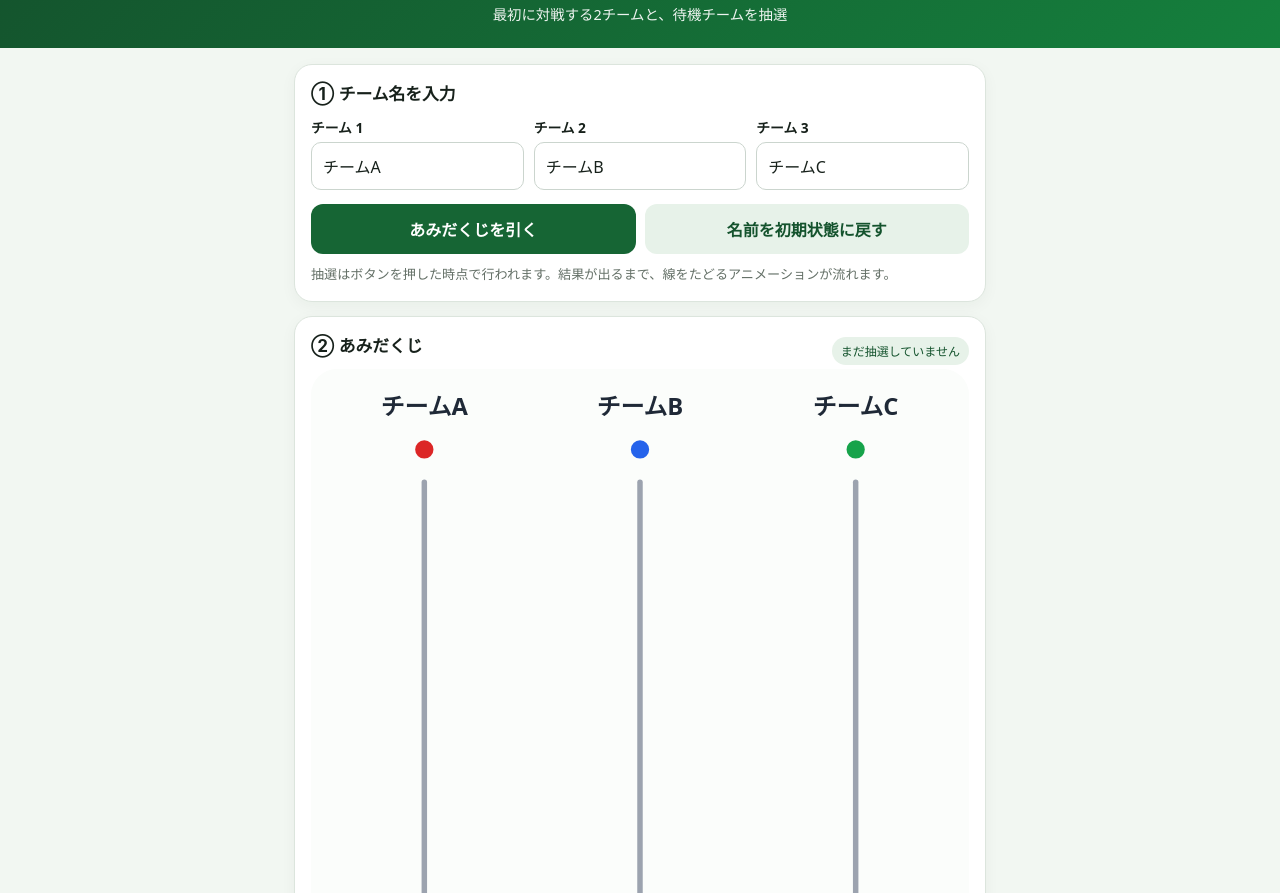
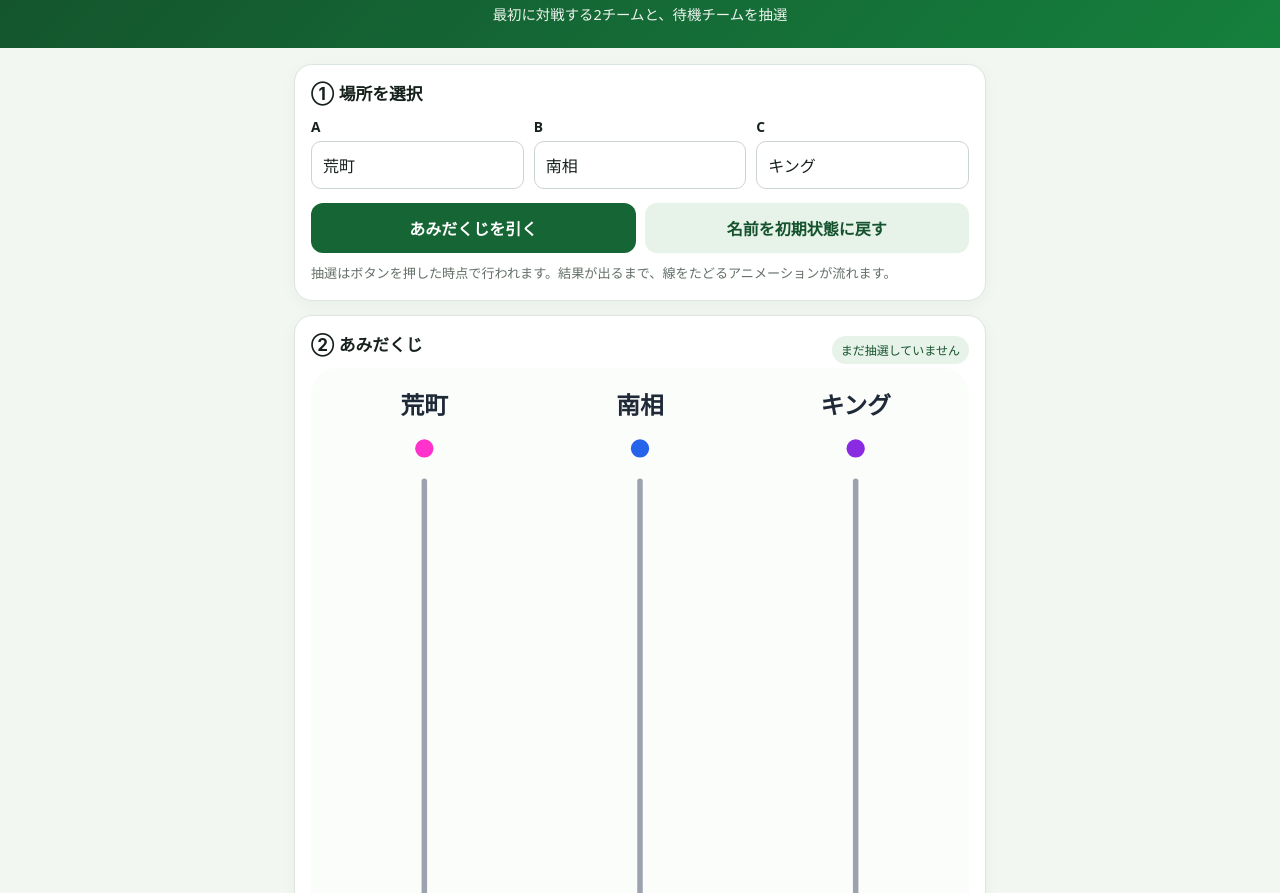
Before and after one commit to tsucallagon/tomoe-amida, a plain HTML site: page index.html in a window 1280 px wide. Shown: the part 59-952 px from the top of the page. Drawn offline with Linux system fonts and the light colour scheme.

Commit message:
初期値や結果の並びを変えてみた

```diff
--- a/app.js
+++ b/app.js
@@ -21,7 +21,7 @@
   function getNames() {
     return [0,1,2].map(i => {
       const value = document.getElementById("team"+i).value.trim();
-      return value || `チーム${["A","B","C"][i]}`;
+      return value || `${["ピンク","青","紫"][i]}`;
     });
   }
   function shuffle(a) {
@@ -70,16 +70,24 @@
     // Top labels
     names.forEach((name,i) => {
       svg.appendChild(el("text",{x:X[i],y:25,"text-anchor":"middle","font-size":name.length>7?11:13,"font-weight":700,fill:"#1f2937"},name.length>9?name.slice(0,9)+"…":name));
-      svg.appendChild(el("circle",{cx:X[i],cy:44,r:5,fill:["#dc2626","#2563eb","#16a34a"][i]}));
+      // svg.appendChild(el("circle",{cx:X[i],cy:44,r:5,fill:["#dc2626","#2563eb","#16a34a"][i]}));
+      svg.appendChild(el("circle",{cx:X[i],cy:44,r:5,fill:["#ff33cc","#2563eb","#8a2be2"][i]}));
     });
     X.forEach(x => svg.appendChild(el("line",{x1:x,y1:TOP,x2:x,y2:BOTTOM,stroke:"#9ca3af","stroke-width":3,"stroke-linecap":"round"})));
     rungs.forEach(r => {
       svg.appendChild(el("line",{x1:X[r.pair],y1:r.y,x2:X[r.pair+1],y2:r.y,stroke:"#4b5563","stroke-width":4,"stroke-linecap":"round"}));
     });
-    [0,1,2].forEach(i => {
-      svg.appendChild(el("text",{x:X[i],y:394,"text-anchor":"middle","font-size":12,"font-weight":700,fill:"#374151"},`くじ ${i+1}`));
-      svg.appendChild(el("circle",{cx:X[i],cy:412,r:5,fill:"#d1d5db"}));
-    });
+    //[0,1,2].forEach(i => {
+    //  svg.appendChild(el("text",{x:X[i],y:394,"text-anchor":"middle","font-size":12,"font-weight":700,fill:"#374151"},`くじ ${i+1}`));
+    //  svg.appendChild(el("circle",{cx:X[i],cy:412,r:5,fill:"#d1d5db"}));
+    //});
+    svg.appendChild(el("text",{x:X[0],y:394,"text-anchor":"middle","font-size":12,"font-weight":700,fill:"#374151"},`左側`));
+    svg.appendChild(el("circle",{cx:X[0],cy:412,r:5,fill:"#d1d5db"}));
+    svg.appendChild(el("text",{x:X[1],y:394,"text-anchor":"middle","font-size":12,"font-weight":700,fill:"#374151"},`待機`));
+    svg.appendChild(el("circle",{cx:X[1],cy:412,r:5,fill:"#d1d5db"}));
+    svg.appendChild(el("text",{x:X[2],y:394,"text-anchor":"middle","font-size":12,"font-weight":700,fill:"#374151"},`右側`));
+    svg.appendChild(el("circle",{cx:X[2],cy:412,r:5,fill:"#d1d5db"}));
+
     if (activePath) {
       svg.appendChild(el("path",{d:activePath,fill:"none",stroke:"#f59e0b","stroke-width":7,"stroke-linecap":"round","stroke-linejoin":"round",opacity:.95}));
     }
@@ -116,7 +124,8 @@
     // A proper amidakuji gives a permutation of three bottom positions.
     const paths = names.map((_,i)=>tracePath(i,rungs));
     drawBase(names,rungs);
-    const colors = ["#dc2626","#2563eb","#16a34a"];
+    //const colors = ["#dc2626","#2563eb","#16a34a"];
+    const colors = ["#ff33cc","#2563eb","#8a2be2"];
     for (let i=0;i<3;i++) {
       const p = tracePath(i,rungs);
       animationStatus.textContent = `${names[i]} の線をたどっています…`;
@@ -126,7 +135,7 @@
     // Use the actual bottom order. The first two lottery positions play; the third waits.
     const bottom = [null,null,null];
     names.forEach((name,i) => { bottom[paths[i].lane] = name; });
-    lastResult = { match: [bottom[0],bottom[1]], waiting: bottom[2], names };
+    lastResult = { match: [bottom[0],bottom[2]], waiting: bottom[1], names };
     document.getElementById("matchA").textContent = lastResult.match[0];
     document.getElementById("matchB").textContent = lastResult.match[1];
     document.getElementById("waitingTeam").textContent = lastResult.waiting;
@@ -151,7 +160,7 @@
   });
   document.getElementById("shareBtn").addEventListener("click",async()=>{
     if (!lastResult) return;
-    const text = `巴戦・初回対戦抽選\n第1試合：${lastResult.match[0]} vs ${lastResult.match[1]}\n待機：${lastResult.waiting}`;
+    const text = `巴戦・初回対戦抽選\n第1試合：${lastResult.match[0]} vs ${lastResult.match[2]}\n待機：${lastResult.waiting}`;
     const status = document.getElementById("copyStatus");
     try {
       if (navigator.clipboard && window.isSecureContext) {
--- a/index.html
+++ b/index.html
@@ -54,11 +54,11 @@
 </header>
 <main>
   <section class="card">
-    <h2>① チーム名を入力</h2>
+    <h2>① 場所を選択</h2>
     <div class="teams">
-      <div><label for="team0">チーム 1</label><input id="team0" maxlength="20" value="チームA" autocomplete="off"></div>
-      <div><label for="team1">チーム 2</label><input id="team1" maxlength="20" value="チームB" autocomplete="off"></div>
-      <div><label for="team2">チーム 3</label><input id="team2" maxlength="20" value="チームC" autocomplete="off"></div>
+      <div><label for="team0">A</label><input id="team0" maxlength="10" value="荒町" autocomplete="off"></div>
+      <div><label for="team1">B</label><input id="team1" maxlength="10" value="南相" autocomplete="off"></div>
+      <div><label for="team2">C</label><input id="team2" maxlength="10" value="キング" autocomplete="off"></div>
     </div>
     <div class="actions">
       <button class="primary" id="drawBtn">あみだくじを引く</button>
```
